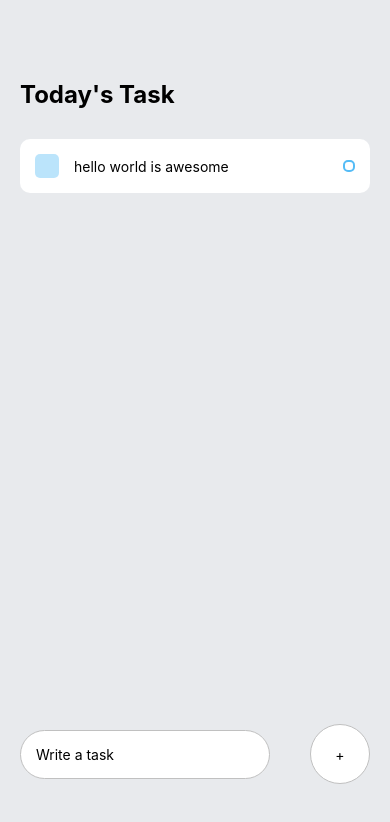
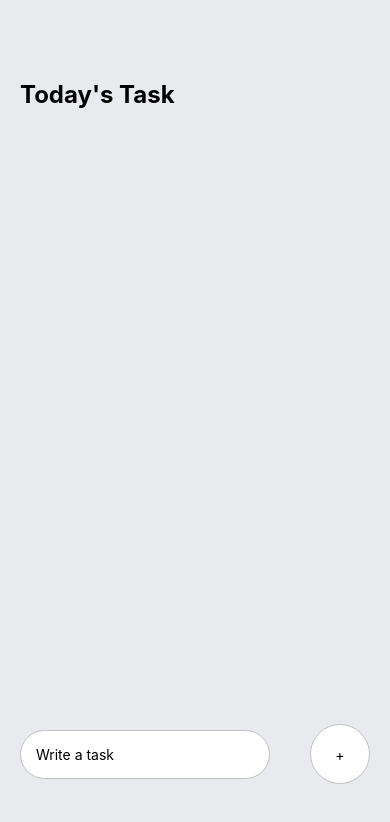
Before and after one commit to octoi/react-native-todo-app, a React Native app: screen / in a window 390 px wide. Shown: the top 822 px of the page. Built offline with nearby package versions, Linux system fonts and the light colour scheme.

Commit message:
display tasks

```diff
--- a/App.js
+++ b/App.js
@@ -18,7 +18,13 @@ export default function App() {
         <Text style={styles.sectionTitle}>Today's Task</Text>
 
         <View style={styles.items}>
-          <Task text="hello world is awesome" />
+          {taskItems && taskItems.map((taskItem, idx) => {
+            return (
+              <TouchableOpacity key={idx}>
+                <Task text={taskItem} />
+              </TouchableOpacity>
+            )
+          })}
         </View>
       </View>
 
```
